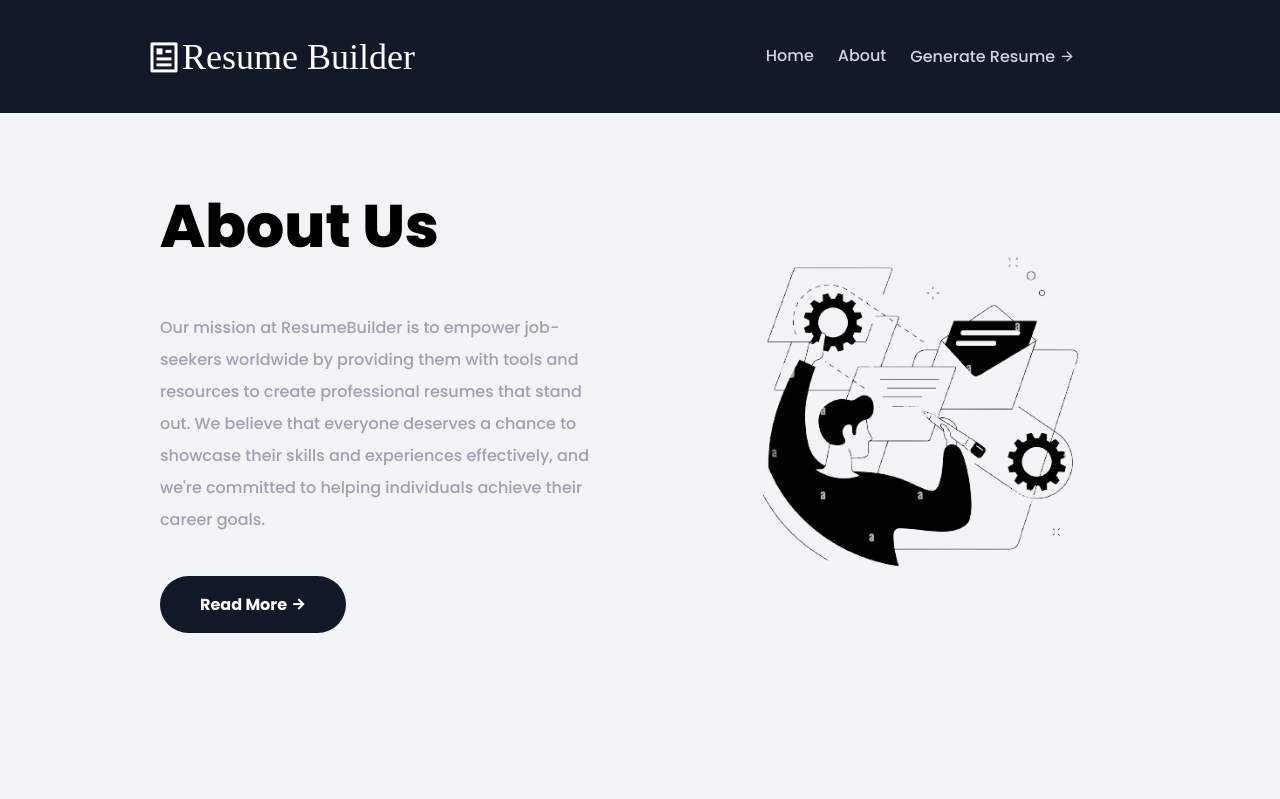
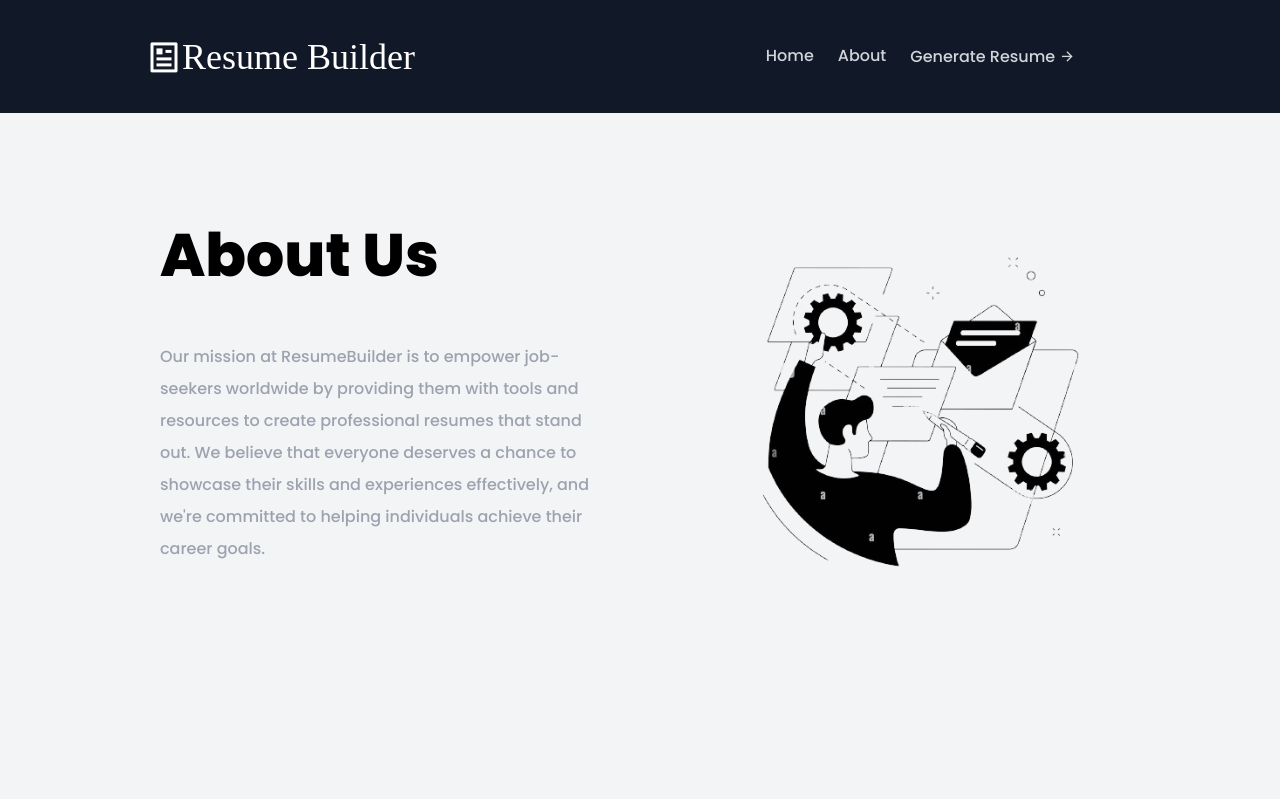
Before and after one commit to Dhruv715/Resume-builder-app, a React (Create React App) app: page /about in a window 1280 px wide. Shown: the top 799 px of the page. Built offline with nearby package versions, Linux system fonts and the light colour scheme; the HTML template or start-up script is replaced by a standard one; a web font is replaced by a local one.

Commit message:
Third Commit

```diff
--- a/src/component/About.js
+++ b/src/component/About.js
@@ -1,5 +1,6 @@
 import React from 'react';
 import img from '../imgs/resumebg.png';
+import { Link } from "react-router-dom";
 function About() {
   return (
     <>
@@ -20,12 +21,12 @@
           >
             Our mission at ResumeBuilder is to empower job-seekers worldwide by providing them with tools and resources to create professional resumes that stand out. We believe that everyone deserves a chance to showcase their skills and experiences effectively, and we're committed to helping individuals achieve their career goals.
           </p>
-          <button
+          {/* <Link to="/"
             className="bg-gray-900 py-4  px-10 lg:ms-10 text-white rounded-full font-bold"
             style={{ fontFamily: "poppins" }}
           >
             Read More <i class="ri-arrow-right-line"></i>
-          </button>
+          </Link> */}
         </div>
         <div className="lg:w-1/2 md:w-2/2 sm:w-full flex justify-center lg:text-center lg:justify-center mb-5 lg:mb-0">
           <img
```
